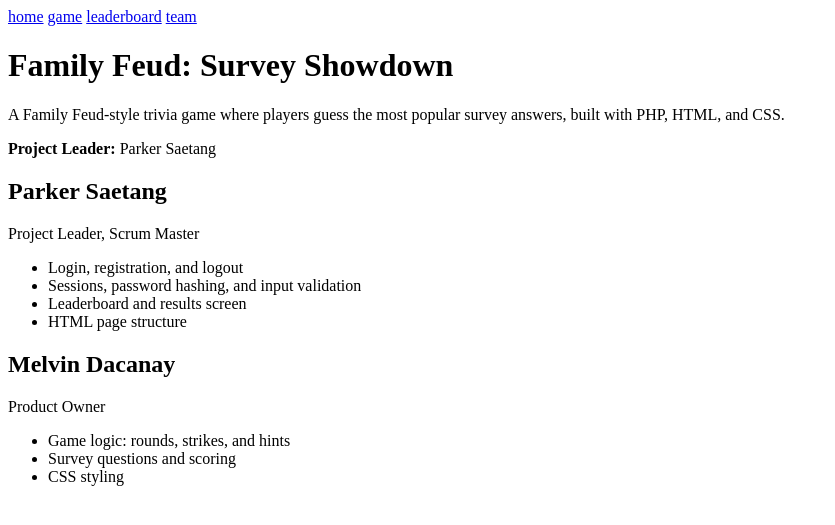
After one commit to melvindacanay05-gif/PSaetang_Project2, a PHP site: page /team.html in a window 1280 px wide. The commit adds this page. Shown: the top 525 px of the page, without its empty margins (0-835 px from the left). Run offline with PHP 8.4, Linux system fonts and the light colour scheme.

Commit message:
added README and team intro page

```diff
--- a/index.php
+++ b/index.php
@@ -14,6 +14,7 @@ $user = $_SESSION['user'] ?? null;
             <a href="register.php">register</a>
             <a href="game.php">game</a>
             <a href="leaderboard.php">leaderboard</a>
+            <a href="team.html">team</a>
             <?php if ($user !== null): ?>
                 <a href="logout.php">logout</a>
             <?php endif; ?>
--- /dev/null
+++ b/team.html
@@ -0,0 +1,40 @@
+<!DOCTYPE html>
+<html lang="en">
+<head>
+    <meta charset="UTF-8">
+    <meta name="viewport" content="width=device-width, initial-scale=1.0">
+    <title>Team | Family Feud: Survey Showdown</title>
+</head>
+<body>
+
+<nav>
+    <a href="index.php">home</a>
+    <a href="game.php">game</a>
+    <a href="leaderboard.php">leaderboard</a>
+    <a href="team.html">team</a>
+</nav>
+
+<h1>Family Feud: Survey Showdown</h1>
+<p>A Family Feud-style trivia game where players guess the most popular survey answers, built with PHP, HTML, and CSS.</p>
+
+<p><strong>Project Leader:</strong> Parker Saetang</p>
+
+<h2>Parker Saetang</h2>
+<p>Project Leader, Scrum Master</p>
+<ul>
+    <li>Login, registration, and logout</li>
+    <li>Sessions, password hashing, and input validation</li>
+    <li>Leaderboard and results screen</li>
+    <li>HTML page structure</li>
+</ul>
+
+<h2>Melvin Dacanay</h2>
+<p>Product Owner</p>
+<ul>
+    <li>Game logic: rounds, strikes, and hints</li>
+    <li>Survey questions and scoring</li>
+    <li>CSS styling</li>
+</ul>
+
+</body>
+</html>
```
Also changed, not shown: README.md (added).
